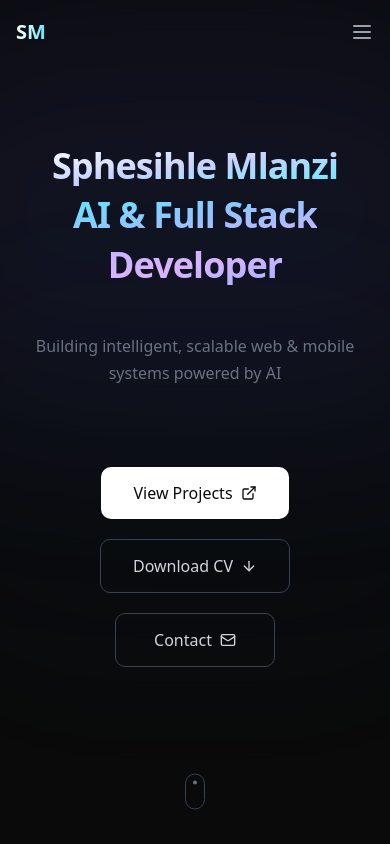
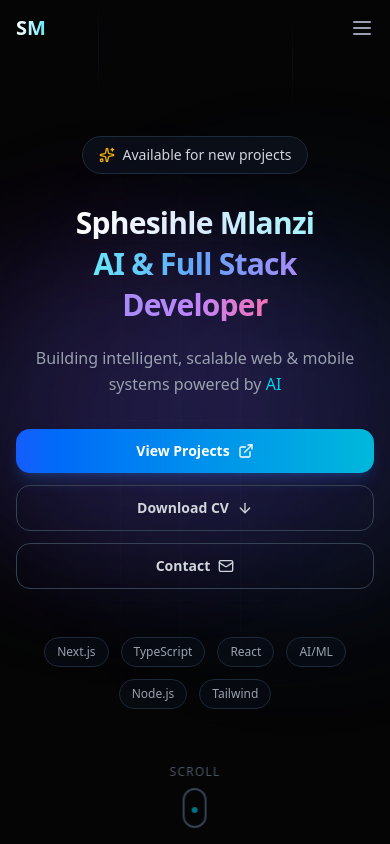
Before and after one commit to Sphesihle124/AI-Full-Stack-portfolio, a Next.js app: page / in a window 390 px wide. Shown: the top 844 px of the page. Built offline with nearby package versions, Linux system fonts and the light colour scheme.

Commit message:
improved hero and spacing for all screens

```diff
--- a/components/contact/Contact.tsx
+++ b/components/contact/Contact.tsx
@@ -1,27 +1,41 @@
 "use client";
 
 import { motion } from "framer-motion";
-import { Mail, Github, Linkedin, Send } from "lucide-react";
-import { useState } from "react";
+import { Mail, Github, Linkedin, Phone } from "lucide-react";
 
 const containerVariants = {
   hidden: { opacity: 0 },
   visible: {
     opacity: 1,
     transition: {
-      staggerChildren: 0.15,
+      staggerChildren: 0.1,
       delayChildren: 0.1,
     },
   },
 };
 
 const itemVariants = {
-  hidden: { opacity: 0, y: 30 },
+  hidden: { opacity: 0, y: 20 },
   visible: {
     opacity: 1,
     y: 0,
   },
 };
+
+const contactInfo = [
+  {
+    icon: Mail,
+    label: "Email",
+    value: "sphesihlemlanzi59@gmail.com",
+    href: "mailto:sphesihlemlanzi59@gmail.com",
+  },
+  {
+    icon: Phone,
+    label: "Phone",
+    value: "+27 81 234 5678", // Update with your actual phone number
+    href: "tel:+27812345678", // Update with your actual phone number
+  },
+];
 
 const socialLinks = [
   {
@@ -34,196 +48,110 @@ const socialLinks = [
     label: "GitHub",
     href: "https://github.com/Sphesihle124",
   },
-  {
-    icon: Mail,
-    label: "Email",
-    href: "mailto:sphesihlemlanzi59@gmail.com",
-  },
 ];
 
 export default function Contact() {
-  const [formData, setFormData] = useState({
-    name: "",
-    email: "",
-    message: "",
-  });
-
-  const handleSubmit = (e: React.FormEvent) => {
-    e.preventDefault();
-    // Placeholder - no backend needed
-    console.log("Form submitted:", formData);
-    alert("Thank you for your message! (This is a placeholder - form submission not implemented)");
-    setFormData({ name: "", email: "", message: "" });
-  };
-
-  const handleChange = (
-    e: React.ChangeEvent<HTMLInputElement | HTMLTextAreaElement>
-  ) => {
-    setFormData({
-      ...formData,
-      [e.target.name]: e.target.value,
-    });
-  };
-
   return (
     <section
       id="contact"
-      className="relative py-24 px-4 sm:px-6 lg:px-8 bg-[#0a0a0a]"
+      className="relative py-16 sm:py-20 lg:py-24 px-4 sm:px-6 lg:px-8 bg-[#0a0a0a]"
     >
-      <div className="max-w-4xl mx-auto">
+      <div className="max-w-3xl lg:max-w-4xl mx-auto">
+        {/* Header */}
         <motion.div
-          className="text-center mb-16"
+          className="text-center mb-10 sm:mb-12 lg:mb-16"
           variants={containerVariants}
           initial="hidden"
           whileInView="visible"
           viewport={{ once: true, margin: "-100px" }}
         >
           <motion.h2
-            className="text-3xl sm:text-4xl md:text-5xl font-bold text-white mb-4"
+            className="text-2xl sm:text-3xl md:text-4xl lg:text-5xl font-bold text-white mb-3 sm:mb-4"
             variants={itemVariants}
             transition={{ duration: 0.6, ease: "easeOut" }}
           >
-            Contact Me
+            Get In Touch
           </motion.h2>
           <motion.p
-            className="text-lg sm:text-xl text-gray-400 max-w-2xl mx-auto leading-relaxed"
+            className="text-sm sm:text-base lg:text-lg text-gray-400 max-w-md sm:max-w-xl mx-auto leading-relaxed px-2"
             variants={itemVariants}
             transition={{ duration: 0.6, ease: "easeOut" }}
           >
-            Let's collaborate on your next AI-powered project
+            Ready to collaborate on your next AI-powered project? Let's connect.
           </motion.p>
         </motion.div>
 
-        <div className="grid grid-cols-1 lg:grid-cols-2 gap-12">
-          {/* Contact Form */}
+        {/* Contact Grid */}
         <motion.div
+          className="grid grid-cols-1 sm:grid-cols-2 gap-4 sm:gap-6 mb-8 sm:mb-10 lg:mb-12"
           variants={containerVariants}
           initial="hidden"
           whileInView="visible"
           viewport={{ once: true, margin: "-50px" }}
         >
-            <form onSubmit={handleSubmit} className="space-y-6">
-              <motion.div
+          {contactInfo.map((item, index) => {
+            const Icon = item.icon;
+            return (
+              <motion.a
+                key={index}
+                href={item.href}
+                className="group flex items-center gap-3 sm:gap-4 p-4 sm:p-5 lg:p-6 rounded-xl sm:rounded-2xl border border-gray-800 bg-[#0d0d0d] hover:border-gray-700 hover:bg-[#111111] transition-all duration-300"
                 variants={itemVariants}
-                transition={{ duration: 0.5, ease: "easeOut" }}
+                transition={{ duration: 0.4, ease: "easeOut" }}
               >
-                <label
-                  htmlFor="name"
-                  className="block text-sm font-semibold text-gray-300 mb-2.5"
-                >
-                  Name
-                </label>
-                <input
-                  type="text"
-                  id="name"
-                  name="name"
-                  value={formData.name}
-                  onChange={handleChange}
-                  required
-                  className="w-full px-5 py-3.5 bg-gray-900/60 border border-gray-800/50 rounded-xl text-white placeholder-gray-500 focus:outline-none focus:border-blue-500/50 focus:ring-2 focus:ring-blue-500/20 focus:bg-gray-900/80 hover:border-gray-700/50 transition-all duration-300"
-                  placeholder="Your name"
-                />
-              </motion.div>
-
-              <motion.div
-                variants={itemVariants}
-                transition={{ duration: 0.5, ease: "easeOut" }}
-              >
-                <label
-                  htmlFor="email"
-                  className="block text-sm font-semibold text-gray-300 mb-2.5"
-                >
-                  Email
-                </label>
-                <input
-                  type="email"
-                  id="email"
-                  name="email"
-                  value={formData.email}
-                  onChange={handleChange}
-                  required
-                  className="w-full px-5 py-3.5 bg-gray-900/60 border border-gray-800/50 rounded-xl text-white placeholder-gray-500 focus:outline-none focus:border-blue-500/50 focus:ring-2 focus:ring-blue-500/20 focus:bg-gray-900/80 hover:border-gray-700/50 transition-all duration-300"
-                  placeholder="your.email@example.com"
-                />
-              </motion.div>
-
-              <motion.div
-                variants={itemVariants}
-                transition={{ duration: 0.5, ease: "easeOut" }}
-              >
-                <label
-                  htmlFor="message"
-                  className="block text-sm font-semibold text-gray-300 mb-2.5"
-                >
-                  Message
-                </label>
-                <textarea
-                  id="message"
-                  name="message"
-                  value={formData.message}
-                  onChange={handleChange}
-                  required
-                  rows={6}
-                  className="w-full px-5 py-3.5 bg-gray-900/60 border border-gray-800/50 rounded-xl text-white placeholder-gray-500 focus:outline-none focus:border-blue-500/50 focus:ring-2 focus:ring-blue-500/20 focus:bg-gray-900/80 hover:border-gray-700/50 transition-all duration-300 resize-none"
-                  placeholder="Tell me about your project..."
-                />
-              </motion.div>
-
-              <motion.div
-                variants={itemVariants}
-                transition={{ duration: 0.5, ease: "easeOut" }}
-              >
-                <motion.button
-                  type="submit"
-                  className="w-full px-6 py-3.5 bg-white text-[#0a0a0a] rounded-xl font-semibold text-base flex items-center justify-center gap-2.5 hover:bg-gray-100 transition-colors duration-200"
-                >
-                  <Send className="w-5 h-5" />
-                  Send
-                </motion.button>
-              </motion.div>
-            </form>
+                <div className="flex items-center justify-center w-10 h-10 sm:w-12 sm:h-12 lg:w-14 lg:h-14 rounded-lg sm:rounded-xl bg-gray-900/80 border border-gray-800 group-hover:border-gray-700 transition-all duration-300 flex-shrink-0">
+                  <Icon className="w-5 h-5 sm:w-6 sm:h-6 text-gray-400 group-hover:text-white transition-colors duration-300" />
+                </div>
+                <div className="flex flex-col min-w-0">
+                  <span className="text-xs font-medium text-gray-500 uppercase tracking-wider mb-0.5 sm:mb-1">
+                    {item.label}
+                  </span>
+                  <span className="text-sm sm:text-base font-medium text-gray-200 group-hover:text-white transition-colors duration-300 truncate">
+                    {item.value}
+                  </span>
+                </div>
+              </motion.a>
+            );
+          })}
         </motion.div>
 
         {/* Social Links */}
         <motion.div
-            className="flex flex-col justify-center"
+          className="flex flex-col items-center"
           variants={containerVariants}
           initial="hidden"
           whileInView="visible"
           viewport={{ once: true, margin: "-50px" }}
         >
-            <motion.h3
-              className="text-xl font-semibold text-white mb-8"
+          <motion.p
+            className="text-xs sm:text-sm text-gray-500 mb-4 sm:mb-5"
             variants={itemVariants}
-              transition={{ duration: 0.6, ease: "easeOut" }}
+            transition={{ duration: 0.4, ease: "easeOut" }}
           >
-              Connect with me
-            </motion.h3>
-            <div className="space-y-3">
+            Follow me on
+          </motion.p>
+          <motion.div
+            className="flex gap-3 sm:gap-4"
+            variants={itemVariants}
+            transition={{ duration: 0.4, ease: "easeOut" }}
+          >
             {socialLinks.map((link, index) => {
               const Icon = link.icon;
               return (
-                  <motion.a
+                <a
                   key={index}
                   href={link.href}
                   target="_blank"
                   rel="noopener noreferrer"
-                    className="group flex items-center gap-4 p-4 rounded-lg border border-gray-800 bg-[#101010] hover:border-gray-600 hover:bg-gray-900 transition-colors duration-200"
-                    variants={itemVariants}
-                    transition={{ duration: 0.4, ease: "easeOut" }}
+                  className="group flex items-center justify-center w-12 h-12 sm:w-14 sm:h-14 rounded-lg sm:rounded-xl border border-gray-800 bg-[#0d0d0d] hover:border-gray-600 hover:bg-[#111111] transition-all duration-300"
+                  aria-label={link.label}
                 >
-                    <div className="flex items-center justify-center w-10 h-10 rounded-lg bg-gray-900 border border-gray-700">
-                      <Icon className="w-5 h-5 text-gray-300 group-hover:text-white transition-colors duration-200" />
-                    </div>
-                    <span className="text-base font-medium text-gray-300 group-hover:text-white transition-colors duration-200">
-                      {link.label}
-                    </span>
-                  </motion.a>
+                  <Icon className="w-5 h-5 sm:w-6 sm:h-6 text-gray-400 group-hover:text-white group-hover:scale-110 transition-all duration-300" />
+                </a>
               );
             })}
-            </div>
           </motion.div>
-        </div>
+        </motion.div>
       </div>
     </section>
   );
--- a/components/header/Header.tsx
+++ b/components/header/Header.tsx
@@ -34,7 +34,7 @@ export default function Header() {
       transition={{ duration: 0.5 }}
     >
       <nav className="container mx-auto px-4 sm:px-6 lg:px-8">
-        <div className="flex items-center justify-between h-16">
+        <div className="flex items-center justify-between h-14 sm:h-16">
           {/* Logo */}
           <Link
             href="/"
--- a/components/hero/Hero.tsx
+++ b/components/hero/Hero.tsx
@@ -1,74 +1,60 @@
 "use client";
 
 import { motion } from "framer-motion";
-import { ArrowDown, Mail, ExternalLink } from "lucide-react";
+import { ArrowDown, Mail, ExternalLink, Sparkles } from "lucide-react";
 
 const containerVariants = {
   hidden: { opacity: 0 },
   visible: {
     opacity: 1,
     transition: {
-      staggerChildren: 0.25,
-      delayChildren: 0.15,
+      staggerChildren: 0.15,
+      delayChildren: 0.1,
     },
   },
 };
 
-const headlineVariants = {
-  hidden: { opacity: 0, y: 30, scale: 0.95 },
-  visible: {
-    opacity: 1,
-    y: 0,
-    scale: 1,
-  },
-};
-
-const subtextVariants = {
+const itemVariants = {
   hidden: { opacity: 0, y: 20 },
-  visible: {
-    opacity: 1,
-    y: 0,
-  },
-};
-
-const buttonVariants = {
-  hidden: { opacity: 0, y: 15, scale: 0.95 },
-  visible: {
-    opacity: 1,
-    y: 0,
-    scale: 1,
-  },
-  hover: {
-    scale: 1.03,
-    y: -2,
-  },
-  tap: {
-    scale: 0.97,
-  },
+  visible: { opacity: 1, y: 0 },
 };
 
 export default function Hero() {
   const handleContact = () => {
-    // Replace with actual contact logic (e.g., scroll to contact section or open modal)
     const contactSection = document.getElementById("contact");
-    if (contactSection) {
-      contactSection.scrollIntoView({ behavior: "smooth" });
-    }
+    contactSection?.scrollIntoView({ behavior: "smooth" });
   };
 
   const handleViewProjects = () => {
-    // Replace with actual projects logic (e.g., scroll to projects section)
     const projectsSection = document.getElementById("projects");
-    if (projectsSection) {
-      projectsSection.scrollIntoView({ behavior: "smooth" });
-    }
+    projectsSection?.scrollIntoView({ behavior: "smooth" });
   };
 
   return (
-    <section className="relative min-h-screen flex items-center justify-center px-4 sm:px-6 lg:px-8 bg-[#0a0a0a] overflow-hidden pt-16">
-      {/* Subtle background accent */}
-      <div className="absolute inset-0 overflow-hidden pointer-events-none">
-        <div className="absolute top-1/3 left-1/2 -translate-x-1/2 w-[600px] h-[400px] bg-blue-500/[0.02] rounded-full blur-3xl" />
+    <section className="relative min-h-screen flex items-center justify-center px-4 sm:px-6 lg:px-8 bg-[#050505] overflow-hidden pt-20 sm:pt-24 pb-20 sm:pb-24">
+      {/* Optimized Background - CSS only, no JS animations */}
+      <div className="absolute inset-0 pointer-events-none">
+        {/* Grid Pattern - static */}
+        <div className="absolute inset-0 bg-[linear-gradient(rgba(255,255,255,0.015)_1px,transparent_1px),linear-gradient(90deg,rgba(255,255,255,0.015)_1px,transparent_1px)] bg-[size:60px_60px] [mask-image:radial-gradient(ellipse_at_center,black_20%,transparent_70%)]" />
+
+        {/* Static gradient orbs with CSS animation */}
+        <div
+          className="absolute top-1/4 left-1/4 w-[400px] h-[400px] rounded-full bg-blue-500/15 blur-[80px] animate-pulse-slow"
+          style={{ willChange: "transform", transform: "translateZ(0)" }}
+        />
+        <div
+          className="absolute bottom-1/3 right-1/4 w-[350px] h-[350px] rounded-full bg-purple-500/10 blur-[60px] animate-pulse-slow animation-delay-2000"
+          style={{ willChange: "transform", transform: "translateZ(0)" }}
+        />
+
+        {/* Central glow - static */}
+        <div className="absolute top-1/2 left-1/2 -translate-x-1/2 -translate-y-1/2 w-[500px] h-[300px] rounded-full bg-gradient-to-r from-blue-500/10 to-purple-500/10 blur-[60px]" />
+      </div>
+
+      {/* Decorative Lines - static */}
+      <div className="absolute inset-0 pointer-events-none overflow-hidden opacity-50">
+        <div className="absolute top-0 left-1/4 w-px h-24 bg-gradient-to-b from-transparent via-blue-500/20 to-transparent" />
+        <div className="absolute top-0 right-1/4 w-px h-32 bg-gradient-to-b from-transparent via-purple-500/15 to-transparent" />
       </div>
 
       <motion.div
@@ -77,106 +63,156 @@ export default function Hero() {
         initial="hidden"
         animate="visible"
       >
-        {/* Headline with subtle glow */}
-        <div className="relative">
-          {/* Subtle radial glow behind headline */}
-          <div className="absolute left-1/2 top-1/2 -translate-x-1/2 -translate-y-1/2 w-[700px] h-[400px] pointer-events-none -z-10">
-            <div className="absolute inset-0 rounded-full bg-blue-500/[0.06] blur-[100px]" />
-            <div className="absolute inset-0 rounded-full bg-purple-500/[0.04] blur-[120px] scale-110" />
-          </div>
+        {/* Badge */}
+        <motion.div
+          className="inline-flex items-center gap-2 px-4 py-2 mb-8 rounded-full border border-gray-800 bg-gray-900/50"
+          variants={itemVariants}
+          transition={{ duration: 0.5 }}
+        >
+          <Sparkles className="w-4 h-4 text-yellow-500" />
+          <span className="text-sm text-gray-300">Available for new projects</span>
+        </motion.div>
 
+        {/* Headline */}
         <motion.h1
-            className="relative flex flex-col items-center text-center mb-12"
-            variants={headlineVariants}
-            transition={{ duration: 0.8, ease: "easeOut" }}
+          className="flex flex-col items-center text-center mb-6 sm:mb-8"
+          variants={itemVariants}
+          transition={{ duration: 0.6 }}
         >
-            <span className="text-4xl sm:text-5xl md:text-6xl lg:text-7xl xl:text-8xl font-bold bg-gradient-to-br from-white via-indigo-200 to-cyan-300 bg-clip-text text-transparent leading-[1.15] tracking-tight mb-2">
+          <span
+            className="text-3xl sm:text-4xl md:text-5xl lg:text-6xl xl:text-7xl font-bold leading-[1.1] tracking-tight mb-2 sm:mb-3"
+            style={{
+              background: "linear-gradient(to right, #ffffff, #dbeafe, #a5f3fc)",
+              WebkitBackgroundClip: "text",
+              WebkitTextFillColor: "transparent",
+              backgroundClip: "text",
+            }}
+          >
             Sphesihle Mlanzi
           </span>
-            <span className="text-4xl sm:text-5xl md:text-6xl lg:text-7xl xl:text-8xl font-bold bg-gradient-to-br from-cyan-300 via-blue-300 to-violet-300 bg-clip-text text-transparent leading-[1.15] tracking-tight mb-2">
+          <span
+            className="text-3xl sm:text-4xl md:text-5xl lg:text-6xl xl:text-7xl font-bold leading-[1.1] tracking-tight mb-2 sm:mb-3"
+            style={{
+              background: "linear-gradient(to right, #67e8f9, #60a5fa, #a78bfa)",
+              WebkitBackgroundClip: "text",
+              WebkitTextFillColor: "transparent",
+              backgroundClip: "text",
+            }}
+          >
             AI & Full Stack
           </span>
-            <span className="text-4xl sm:text-5xl md:text-6xl lg:text-7xl xl:text-8xl font-bold bg-gradient-to-br from-violet-300 via-purple-300 to-indigo-300 bg-clip-text text-transparent leading-[1.15] tracking-tight">
+          <span
+            className="text-3xl sm:text-4xl md:text-5xl lg:text-6xl xl:text-7xl font-bold leading-[1.1] tracking-tight"
+            style={{
+              background: "linear-gradient(to right, #a78bfa, #c084fc, #f472b6)",
+              WebkitBackgroundClip: "text",
+              WebkitTextFillColor: "transparent",
+              backgroundClip: "text",
+            }}
+          >
             Developer
           </span>
         </motion.h1>
-        </div>
 
         {/* Subheading */}
         <motion.p
-          className="text-base sm:text-lg md:text-xl text-gray-500 mb-20 max-w-2xl mx-auto leading-[1.7] font-normal text-center"
-          variants={subtextVariants}
-          transition={{ duration: 0.7, ease: "easeOut", delay: 0.2 }}
+          className="text-base sm:text-lg md:text-xl text-gray-400 mb-8 sm:mb-10 max-w-xl sm:max-w-2xl mx-auto leading-relaxed px-2"
+          variants={itemVariants}
+          transition={{ duration: 0.5 }}
         >
-          Building intelligent, scalable web & mobile systems powered by AI
+          Building intelligent, scalable web & mobile systems powered by{" "}
+          <span className="text-cyan-400 font-medium">AI</span>
         </motion.p>
 
         {/* CTA Buttons */}
         <motion.div
-          className="flex flex-col sm:flex-row items-center justify-center gap-5 sm:gap-6 mb-24 sm:mb-32"
-          variants={containerVariants}
-          initial="hidden"
-          animate="visible"
+          className="flex flex-col sm:flex-row items-center justify-center gap-3 sm:gap-4 mb-12 sm:mb-16"
+          variants={itemVariants}
+          transition={{ duration: 0.5 }}
         >
-          <motion.button
+          <button
             onClick={handleViewProjects}
-            className="group px-8 py-3.5 bg-white text-[#0a0a0a] rounded-lg font-medium text-base transition-all duration-200 hover:bg-gray-100 flex items-center gap-2 min-w-[160px] justify-center"
-            variants={buttonVariants}
-            transition={{ duration: 0.5, ease: "easeOut" }}
-            whileHover="hover"
-            whileTap="tap"
+            className="group w-full sm:w-auto px-6 sm:px-8 py-3 sm:py-4 bg-gradient-to-r from-blue-600 to-cyan-500 text-white rounded-xl font-semibold text-sm sm:text-base transition-all duration-200 flex items-center gap-2 justify-center shadow-lg shadow-blue-500/20 hover:shadow-blue-500/30 hover:scale-[1.02] active:scale-[0.98]"
           >
             <span>View Projects</span>
             <ExternalLink className="w-4 h-4 transition-transform duration-200 group-hover:translate-x-0.5" />
-          </motion.button>
+          </button>
 
-          <motion.a
+          <a
             href="/CV.pdf"
             target="_blank"
             rel="noopener noreferrer"
-            className="group px-8 py-3.5 border border-gray-700 text-gray-300 rounded-lg font-medium text-base transition-all duration-200 hover:border-gray-600 hover:text-white hover:bg-gray-900/40 flex items-center gap-2 min-w-[160px] justify-center"
-            variants={buttonVariants}
-            transition={{ duration: 0.5, ease: "easeOut" }}
-            whileHover="hover"
-            whileTap="tap"
+            className="group w-full sm:w-auto px-6 sm:px-8 py-3 sm:py-4 border border-gray-700 text-gray-300 rounded-xl font-semibold text-sm sm:text-base transition-all duration-200 hover:border-gray-500 hover:text-white hover:bg-white/5 flex items-center gap-2 justify-center hover:scale-[1.02] active:scale-[0.98]"
           >
             <span>Download CV</span>
             <ArrowDown className="w-4 h-4 transition-transform duration-200 group-hover:translate-y-0.5" />
-          </motion.a>
+          </a>
 
-          <motion.button
+          <button
             onClick={handleContact}
-            className="group px-8 py-3.5 border border-gray-700 text-gray-300 rounded-lg font-medium text-base transition-all duration-200 hover:border-gray-600 hover:text-white hover:bg-gray-900/40 flex items-center gap-2 min-w-[160px] justify-center"
-            variants={buttonVariants}
-            transition={{ duration: 0.5, ease: "easeOut" }}
-            whileHover="hover"
-            whileTap="tap"
+            className="group w-full sm:w-auto px-6 sm:px-8 py-3 sm:py-4 border border-gray-700 text-gray-300 rounded-xl font-semibold text-sm sm:text-base transition-all duration-200 hover:border-gray-500 hover:text-white hover:bg-white/5 flex items-center gap-2 justify-center hover:scale-[1.02] active:scale-[0.98]"
           >
             <span>Contact</span>
             <Mail className="w-4 h-4" />
-          </motion.button>
+          </button>
+        </motion.div>
+
+        {/* Tech Stack Pills */}
+        <motion.div
+          className="flex flex-wrap justify-center gap-3"
+          variants={itemVariants}
+          transition={{ duration: 0.5 }}
+        >
+          {["Next.js", "TypeScript", "React", "AI/ML", "Node.js", "Tailwind"].map((tech) => (
+            <span
+              key={tech}
+              className="px-3 py-1.5 text-xs font-medium text-gray-400 border border-gray-800 rounded-full bg-gray-900/30 hover:border-gray-600 hover:text-gray-300 transition-colors duration-200"
+            >
+              {tech}
+            </span>
+          ))}
         </motion.div>
       </motion.div>
 
-      {/* Scroll indicator */}
-      <motion.div
-        className="absolute bottom-10 left-1/2 transform -translate-x-1/2"
-        initial={{ opacity: 0 }}
-        animate={{ opacity: 1 }}
-        transition={{ delay: 1.2, duration: 0.8 }}
-      >
-        <motion.div
-          className="w-5 h-9 border border-gray-700 rounded-full flex items-start justify-center p-1.5"
-          animate={{ y: [0, 6, 0] }}
-          transition={{
-            duration: 2,
-            repeat: Infinity,
-            ease: "easeInOut",
-          }}
-        >
-          <div className="w-1 h-1 bg-gray-500 rounded-full" />
-        </motion.div>
-      </motion.div>
+      {/* Scroll indicator - CSS animation */}
+      <div className="absolute bottom-4 sm:bottom-8 left-1/2 -translate-x-1/2 flex flex-col items-center gap-2 animate-fade-in animation-delay-1500">
+        <span className="text-xs text-gray-600 uppercase tracking-widest">Scroll</span>
+        <div className="w-6 h-10 border-2 border-gray-700 rounded-full flex items-start justify-center p-1.5">
+          <div className="w-1.5 h-1.5 bg-cyan-400 rounded-full animate-scroll-dot" />
+        </div>
+      </div>
+
+      {/* CSS Animations */}
+      <style jsx>{`
+        @keyframes pulse-slow {
+          0%, 100% { opacity: 0.6; transform: translateZ(0) scale(1); }
+          50% { opacity: 1; transform: translateZ(0) scale(1.05); }
+        }
+        @keyframes scroll-dot {
+          0%, 100% { transform: translateY(0); opacity: 1; }
+          50% { transform: translateY(12px); opacity: 0.5; }
+        }
+        @keyframes fade-in {
+          from { opacity: 0; }
+          to { opacity: 1; }
+        }
+        .animate-pulse-slow {
+          animation: pulse-slow 8s ease-in-out infinite;
+        }
+        .animate-scroll-dot {
+          animation: scroll-dot 2s ease-in-out infinite;
+        }
+        .animate-fade-in {
+          animation: fade-in 0.8s ease-out forwards;
+        }
+        .animation-delay-1500 {
+          animation-delay: 1.5s;
+          opacity: 0;
+        }
+        .animation-delay-2000 {
+          animation-delay: 2s;
+        }
+      `}</style>
     </section>
   );
 }
```
Also changed, not shown: components/about/About.tsx (+16 -16 lines), components/footer/Footer.tsx (+60 -26 lines), components/projects/Projects.tsx (+12 -12 lines). Lines whose indentation alone changed are shown as unchanged.
